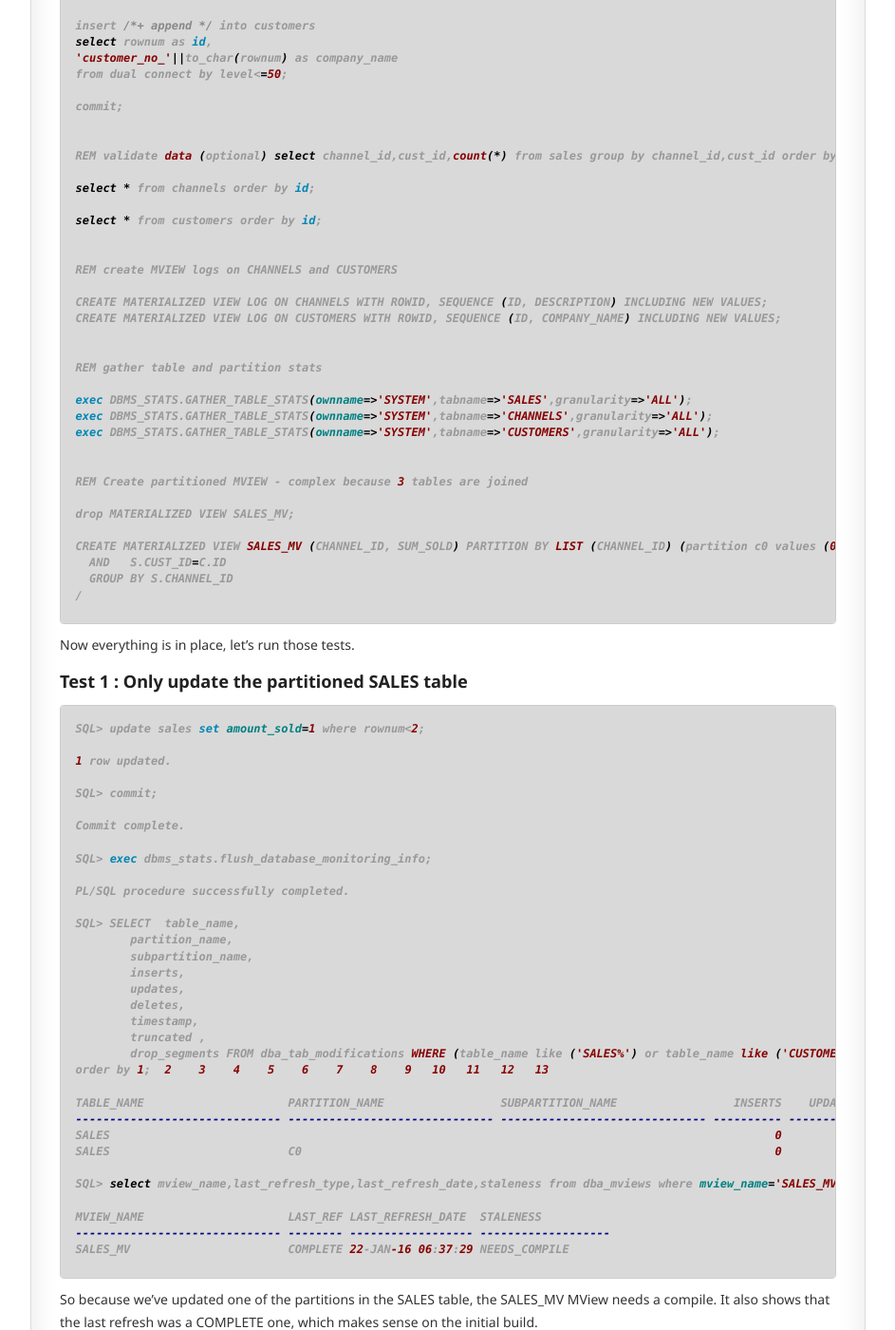
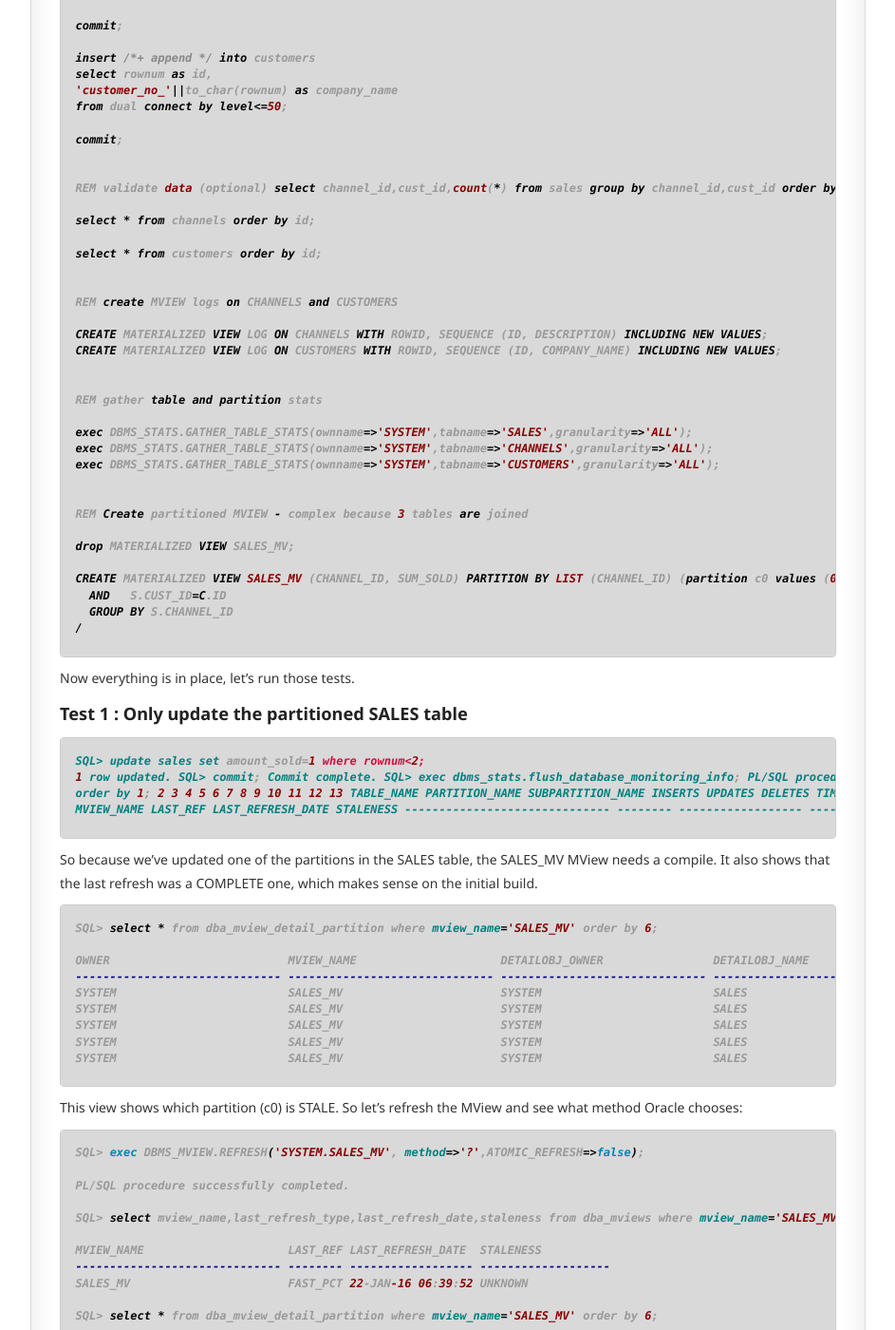
Before and after one commit to ssenior45/ssenior45.github.io, a Jekyll site: the page built from _posts/2016-01-22-slow_mv_refresh_intermittent.md, in a window 1280 px wide and 1400 px high, scrolled down 6076 px. Shown: the whole window at 95% size, without its empty margins (22-965 px from the left). Built offline with Jekyll 4.4.1, drawn with Linux system fonts in a browser that asks for light colours; nearby versions of some CDN libraries; comment, search, counter and statistics services are not loaded; some of the changed text lies outside the part shown.

Commit message:
Update 2016-01-22-slow_mv_refresh_intermittent.md

````diff
--- a/_posts/2016-01-22-slow_mv_refresh_intermittent.md
+++ b/_posts/2016-01-22-slow_mv_refresh_intermittent.md
@@ -27,7 +27,7 @@
 
 This is a useful piece of SQL to run against DBA_HIST_ACTIVE_SESS_HISTORY to show how long each SQL_ID was executing between a given date range - in this case I ran it for both the "good" and "bad" batch runs:
 
-```
+```sql
 set lines 200 pages 1000
 col sql_exec_start for a25
 col LAST_SAMPLE_TIME for a25
@@ -58,7 +58,7 @@
 
 ### good ###
 
-```
+```sql
 SQL_ID        SQL_EXEC_START            LAST_SAMPLE_TIME          DUR_MINS                       SQL_TEXT
 ------------- ------------------------- ------------------------- ------------------------------ --------------------------------------------------
 fkndgf5rbd7sa 12-JAN-16 13:36:45        12-JAN-16 13:38:39        +000000000 00:01:54.075        /* MV_REFRESH (MRG) */ MERGE INTO "XXXXXX"."AAAAAA
@@ -67,7 +67,7 @@
 
 ### bad ###
 
-```
+```sql
 SQL_ID        SQL_EXEC_START            LAST_SAMPLE_TIME          DUR_MINS                       SQL_TEXT
 ------------- ------------------------- ------------------------- ------------------------------ --------------------------------------------------
 621azpj5fhuan 12-JAN-16 04:35:07        12-JAN-16 05:30:02        +000000000 00:54:55.001        BEGIN
@@ -147,7 +147,7 @@
 
 ### good ###
 
-```
+```bash
 partition [1020] is retrieved.
 partition [1030] is retrieved.
 partition [1040] is retrieved.
@@ -173,7 +173,7 @@
 
 ### bad ###
 
-```
+```bash
  Refresh method picked Complete
  /* MV_REFRESH (DEL) */ truncate table "XXXX"."OUR_MVIEW" purge snapshot log
  /* MV_REFRESH (INS) */INSERT INTO "XXXX"."OUR_MVIEW"...
@@ -208,7 +208,7 @@
 
 *Note - this is an extension of a test case in a post by [Uwe  Hesse](http://uhesse.com/2012/04/05/materialized-views-partition-change-tracking/)*
 
-```
+```sql
 REM set env
 
 alter session set nls_date_format='DD-MON-YY HH24:MI:SS';
@@ -337,7 +337,7 @@
 
 ## Test 1 : Only update the partitioned SALES table ##
 
-```
+```ini
 SQL> update sales set amount_sold=1 where rownum<2;
 
 1 row updated.
````
